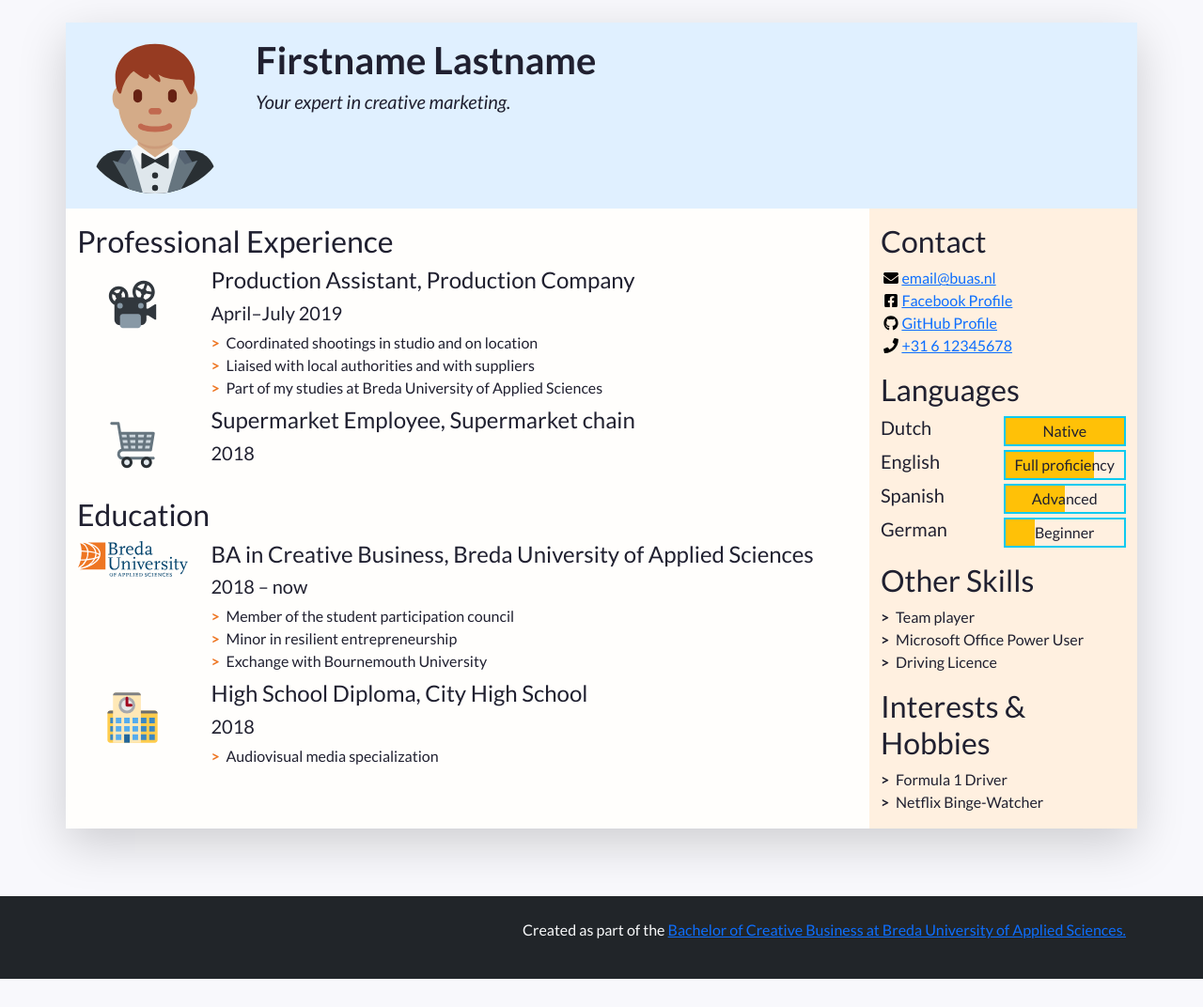
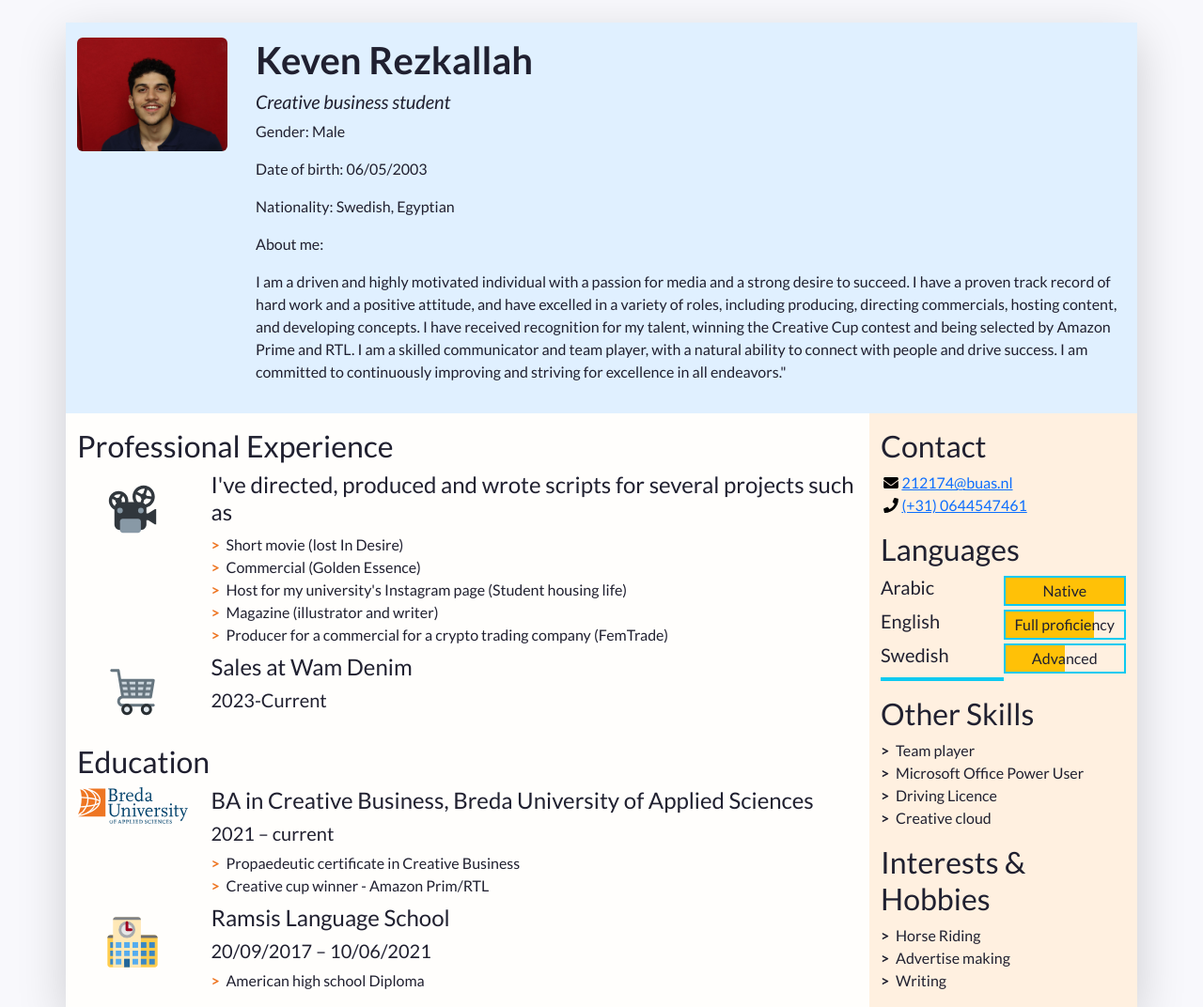
Before and after one commit to KevenRezk/212174-CV-assignment, a plain HTML site: page index.html in a window 1280 px wide. Shown: the top 1072 px of the page at 94% size. Before the commit the page ends 1042 px from the top, so only its background shows below. Drawn offline with nearby package versions, Linux system fonts and the light colour scheme.

Commit message:
update the cv

```diff
--- a/index.html
+++ b/index.html
@@ -48,14 +48,20 @@
             "w-100" makes sure the image takes the full width of the column it's in
             "rounded-circle" cuts a circle around the image
           -->
-          <img class="w-100 rounded-circle my-3" src="images/portrait.svg" alt="Portrait of Firstname Lastname" width="160">
+          <img class="w-60 rounded-2 my-3" src="images/Keven portrait.jpeg" alt="Portrait of Firstname Lastname" width="160">
         </div>
         <!--
           A container to wrap around your name and tagline. Full-width at small size, then columns of increasing size.
         -->
         <div class="col-12 col-sm-8 col-md-9 col-lg-10 my-3 header-content">
-          <h1 class="fw-bolder">Firstname Lastname</h1>
-          <h5 class="fst-italic tagline">Your expert in creative marketing.</h5>
+          <h1 class="fw-bolder">Keven Rezkallah&nbsp;</h1>
+
+          <h5 class="fst-italic tagline">Creative business student&nbsp;</h5>
+          <p>Gender: Male</p>
+          <p>Date of birth: 06/05/2003&nbsp;</p>
+          <p>Nationality: Swedish, Egyptian&nbsp;</p>
+<p>About me:</p>
+<p>I am a driven and highly motivated individual with a passion for media and a strong desire to succeed. I have a proven track record of hard work and a positive attitude, and have excelled in a variety of roles, including producing, directing commercials, hosting content, and developing concepts. I have received recognition for my talent, winning the Creative Cup contest and being selected by Amazon Prime and RTL. I am a skilled communicator and team player, with a natural ability to connect with people and drive success. I am committed to continuously improving and striving for excellence in all endeavors."&nbsp;</p>
         </div>
       </header>
 
@@ -89,13 +95,15 @@
                   <img class="biography-logo mw-100 d-block mx-auto" src="images/employers/projector.svg" alt="Company logo" width="80">
                 </div>
                 <div class="biography-contents col-9 col-sm-10 col-md-9 col-lg-10">
-                  <h4>Production Assistant, Production Company</h4>
-                  <h5>April&ndash;July 2019</h5>
+                  <h4>I've directed, produced and wrote scripts for several projects such as</h4>
+
                   <!-- Use the list below to talk about your achievements -->
                   <ul class="biography-details list-unstyled">
-                    <li>Coordinated shootings in studio and on location</li>
-                    <li>Liaised with local authorities and with suppliers</li>
-                    <li>Part of my studies at Breda University of Applied Sciences</li>
+                    <li>Short movie (lost In Desire)</li>
+                    <li>Commercial (Golden Essence)</li>
+                    <li>Host for my university's Instagram page (Student housing life)</li>
+                    <li>Magazine (illustrator and writer)</li>
+                    <li>Producer for a commercial for a crypto trading company (FemTrade)</li>
                   </ul>
                 </div>
               </li>
@@ -107,8 +115,8 @@
                   <img class="biography-logo mw-100 d-block mx-auto" src="images/employers/trolley.svg" alt="Company logo" width="80">
                 </div>
                 <div class="biography-contents col-9 col-sm-10 col-md-9 col-lg-10">
-                  <h4>Supermarket Employee, Supermarket chain</h4>
-                  <h5>2018</h5>
+                  <h4>Sales at Wam Denim</h4>
+                  <h5>2023-Current&nbsp;</h5>
                   <!-- This entry doesn't have a list of achievements, but you can copy-paste the one from above -->
                 </div>
               </li>
@@ -129,12 +137,12 @@
                 </div>
                 <div class="biography-contents col-9 col-sm-10 col-md-9 col-lg-10">
                   <h4>BA in Creative Business, Breda University of Applied Sciences</h4>
-                  <h5>2018&nbsp;&ndash;&nbsp;now</h5>
+                  <h5>2021 –&nbsp;current</h5>
                   <!-- Use the list below to talk about minors, exchanges, extra-curricular activities. -->
                   <ul class="biography-details list-unstyled">
-                    <li>Member of the student participation council</li>
-                    <li>Minor in resilient entrepreneurship</li>
-                    <li>Exchange with Bournemouth University</li>
+                    <li>Propaedeutic certificate in Creative Business</li>
+                    <li>Creative cup winner - Amazon Prim/RTL</li>
+
                   </ul>
                 </div>
               </li>
@@ -145,10 +153,10 @@
                   <img class="biography-logo mw-100 d-block mx-auto" src="images/schools/school.svg" alt="School logo" width="80">
                 </div>
                 <div class="biography-contents col-9 col-sm-10 col-md-9 col-lg-10">
-                  <h4>High School Diploma, City High School</h4>
-                  <h5>2018</h5>
+                  <h4>Ramsis Language School</h4>
+                  <h5>20/09/2017 – 10/06/2021</h5>
                   <ul class="biography-details list-unstyled">
-                    <li>Audiovisual media specialization</li>
+                    <li>American high school Diploma&nbsp;</li>
                   </ul>
                 </div>
               </li>
@@ -179,26 +187,18 @@
               <li class="contact-item">
                 <a class="d-flex align-items-center" href="mailto:email@buas.nl" target="_blank">
                   <img class="contact-icon" src="images/icons/envelope.svg" alt="Email">
-                  email@buas.nl
-                </a>
+                212174@buas.nl
+              </a>
               </li>
               <li class="contact-item">
-                <a class="d-flex align-items-center" href="https://facebook.com/" target="_blank">
-                  <img class="contact-icon" src="images/icons/facebook.svg" alt="Facebook">
-                  Facebook Profile
-                </a>
+
               </li>
-              <li class="contact-item">
-                <a class="d-flex align-items-center" href="https://github.com/" target="_blank">
-                  <img class="contact-icon" src="images/icons/github.svg" alt="LinkedIn">
-                  GitHub Profile
-                </a>
-              </li>
+
               <li class="contact-item">
                 <a class="d-flex align-items-center" href="tel:+31612345678" target="_blank">
                   <img class="contact-icon" src="images/icons/phone.svg" alt="Mobile Phone">
-                  +31 6 12345678
-                </a>
+                (+31) 0644547461
+              </a>
               </li>
             </ul>
           </section>
@@ -210,7 +210,7 @@
             <!-- Each item in the list is a language. Modify, add or remove depending on what you speak -->
             <ul class="language-list list-unstyled">
               <li class="language-item d-flex mb-1">
-                <h5 class="language-name w-50">Dutch</h5>
+                <h5 class="language-name w-50">Arabic&nbsp;</h5>
                 <div class="language-level w-50 border border-info border-2 position-relative">
                   <!-- The div below is a progress bar. Choose between w-25, w-50, w-75 and w-100 to show your level of fluency -->
                   <div class="language-progress position-absolute bg-warning h-100 w-100"></div>
@@ -226,7 +226,7 @@
                 </div>
               </li>
               <li class="language-item d-flex mb-1">
-                <h5 class="language-name w-50">Spanish</h5>
+                <h5 class="language-name w-50">Swedish&nbsp;</h5>
                 <div class="language-level w-50 border border-info border-2 position-relative">
                   <!-- The div below is a progress bar. Choose between w-25, w-50, w-75 and w-100 to show your level of fluency -->
                   <div class="language-progress position-absolute bg-warning h-100 w-50"></div>
@@ -234,11 +234,10 @@
                 </div>
               </li>
               <li class="language-item d-flex mb-1">
-                <h5 class="language-name w-50">German</h5>
                 <div class="language-level w-50 border border-info border-2 position-relative">
                   <!-- The div below is a progress bar. Choose between w-25, w-50, w-75 and w-100 to show your level of fluency -->
                   <div class="language-progress position-absolute bg-warning h-100 w-25"></div>
-                  <h6 class="position-absolute w-100 text-center top-0 py-1">Beginner</h6>
+                  <h6 class="position-absolute w-100 text-center top-0 py-1">&nbsp;</h6>
                 </div>
               </li>
             </ul>
@@ -252,6 +251,7 @@
               <li class="skill-item">Team player</li>
               <li class="skill-item">Microsoft Office Power User</li>
               <li class="skill-item">Driving Licence</li>
+              <li class="skill-item">Creative cloud&nbsp;&nbsp;</li>
             </ul>
           </section>
 
@@ -260,8 +260,9 @@
           <section class="my-3 aside-section">
             <h2>Interests &amp; Hobbies</h2>
             <ul class="skill-list list-unstyled">
-              <li class="skill-item">Formula 1 Driver</li>
-              <li class="skill-item">Netflix Binge-Watcher</li>
+              <li class="skill-item">Horse Riding&nbsp;</li>
+              <li class="skill-item">Advertise making</li>
+              <li class="skill-item">Writing&nbsp;</li>
             </ul>
           </section>
 
```
Also changed, not shown: 2 other files.
